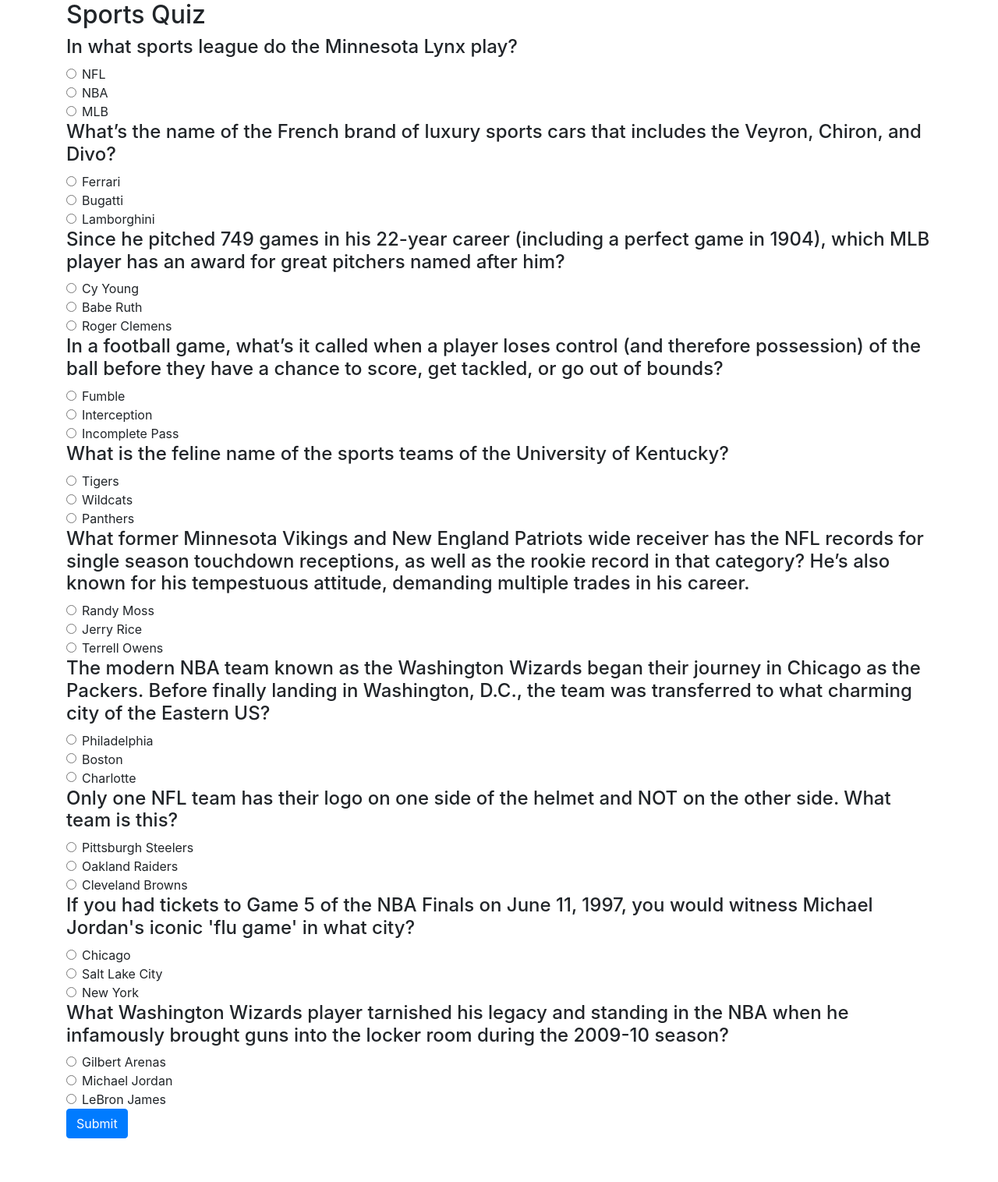
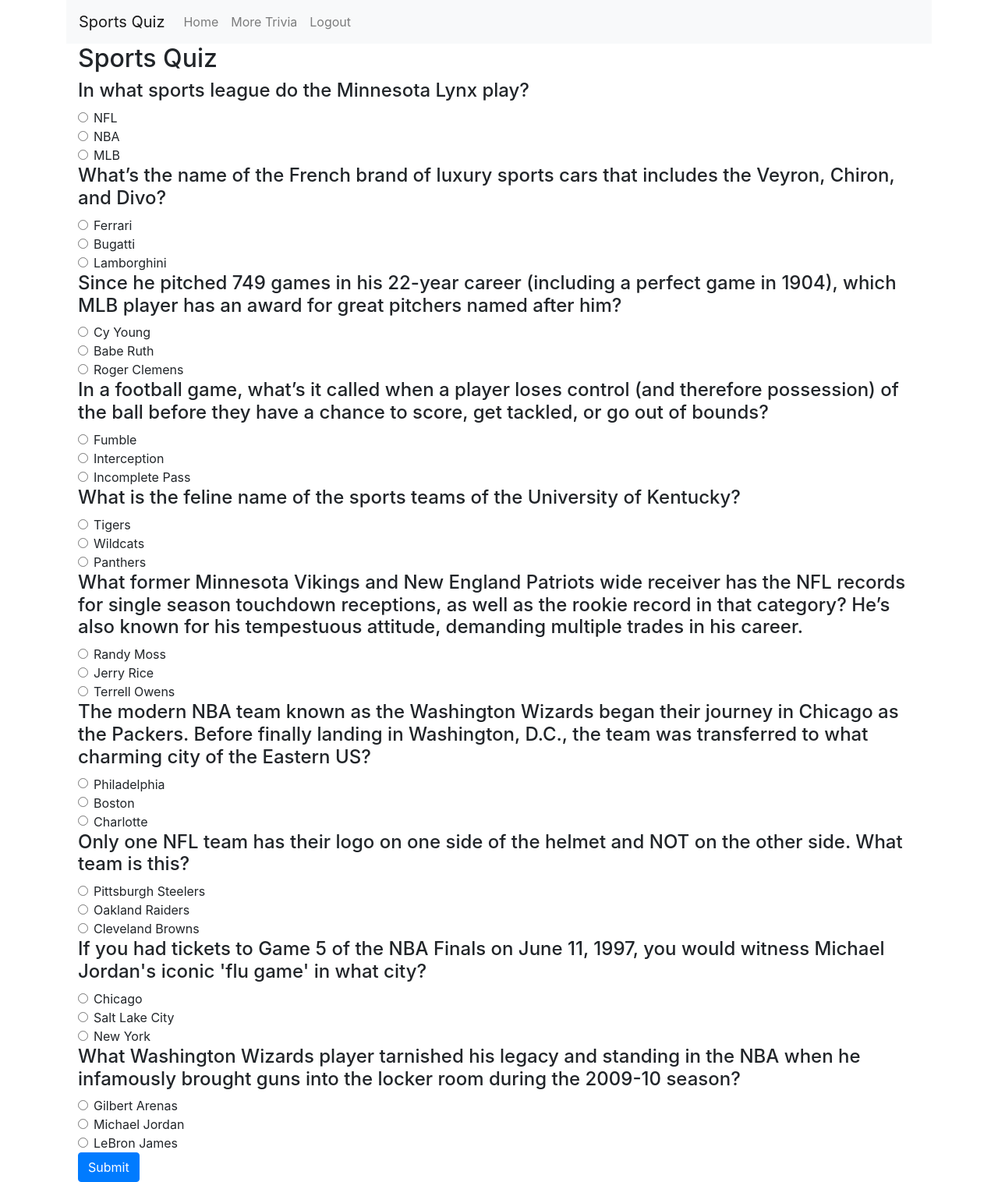
Before and after one commit to SCross-II/Project4_Spring2024_CSCI499_scross_cwilliams, a PHP site: page /random.php in a window 1280 px wide. Shown: the whole page at 78% size. Before the commit the page ends 1460 px from the top, so only its background shows below. Run offline with PHP 8.4, Linux system fonts and the light colour scheme; some libraries are stand-ins or nearby versions.

Commit message:
Add files via upload

```diff
--- a/random.php
+++ b/random.php
@@ -4,7 +4,31 @@
     <title>Sports Quiz</title>
     <link rel="stylesheet" href="https://maxcdn.bootstrapcdn.com/bootstrap/4.0.0/css/bootstrap.min.css">
 </head>
+
 <body>
+    <div class="container">
+        <nav class="navbar navbar-expand-lg navbar-light bg-light">
+            <a class="navbar-brand" href="#">Sports Quiz</a>
+            <button class="navbar-toggler" type="button" data-toggle="collapse" data-target="#navbarNav" aria-controls="navbarNav" aria-expanded="false" aria-label="Toggle navigation">
+                <span class="navbar-toggler-icon"></span>
+            </button>
+            <div class="collapse navbar-collapse" id="navbarNav">
+                <ul class="navbar-nav">
+                    <!-- Link to Home Page -->
+                    <li class="nav-item">
+                        <a class="nav-link" href="main.php">Home</a>
+                    </li>
+                    <!-- Link to Login/Signup Page -->
+                    <li class="nav-item">
+                        <a class="nav-link" href="random.php">More Trivia</a>
+                    </li>
+                    <!-- Link to Logout Page -->
+                    <li class="nav-item">
+                        <a class="nav-link" href="logout.php">Logout</a>
+                    </li>
+                </ul>
+            </div>
+        </nav>
     <div class="container">
         <h2>Sports Quiz</h2>
 
```
